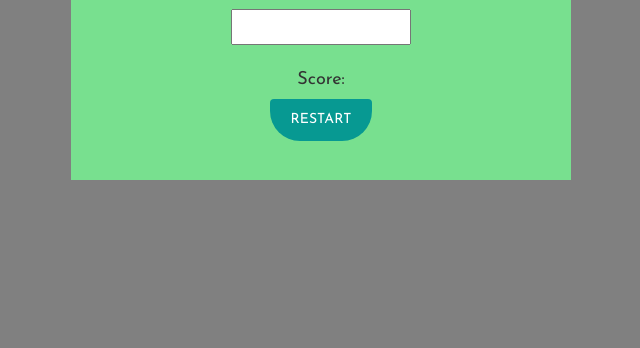
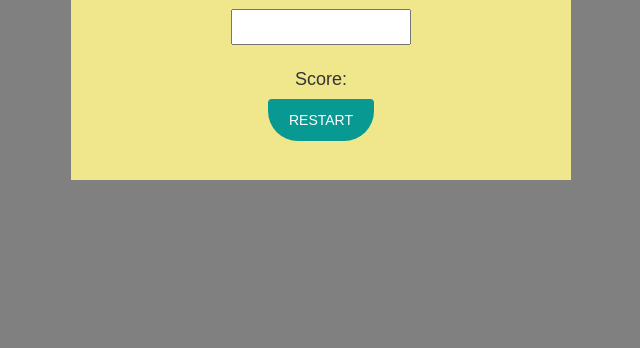
Before and after one commit to yosephdev/10-Sec-Maths-Game, a plain HTML site: page index.html in a window 1280 px wide. Shown: the part 452-800 px from the top of the page, without its empty margins (319-959 px from the left). Drawn offline with nearby package versions, Linux system fonts and the light colour scheme.

Commit message:
Update index.css

```diff
--- a/index.css
+++ b/index.css
@@ -1,5 +1,5 @@
 *{ margin: 0; padding: 0;
-	font-family: 'Josefin Sans', sans-serif;}
+	font-family: 'Playfair Display', sans-serif;}
 
 section {
 	height: 100vh;
@@ -26,7 +26,7 @@ h1 {
 .centerdiv {
 	width: 500px;
 	height: 400px;
-	background-color: #78e08f;
+	background-color: khaki;
 	display: flex;
 	justify-content: center;
 	align-items: center;
```
